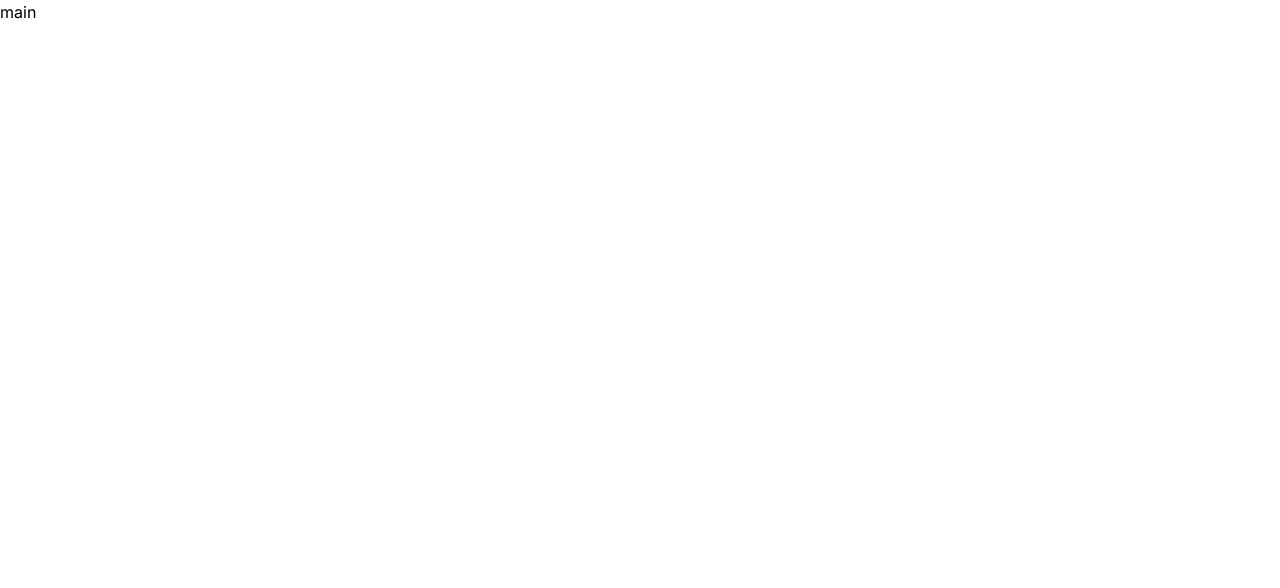
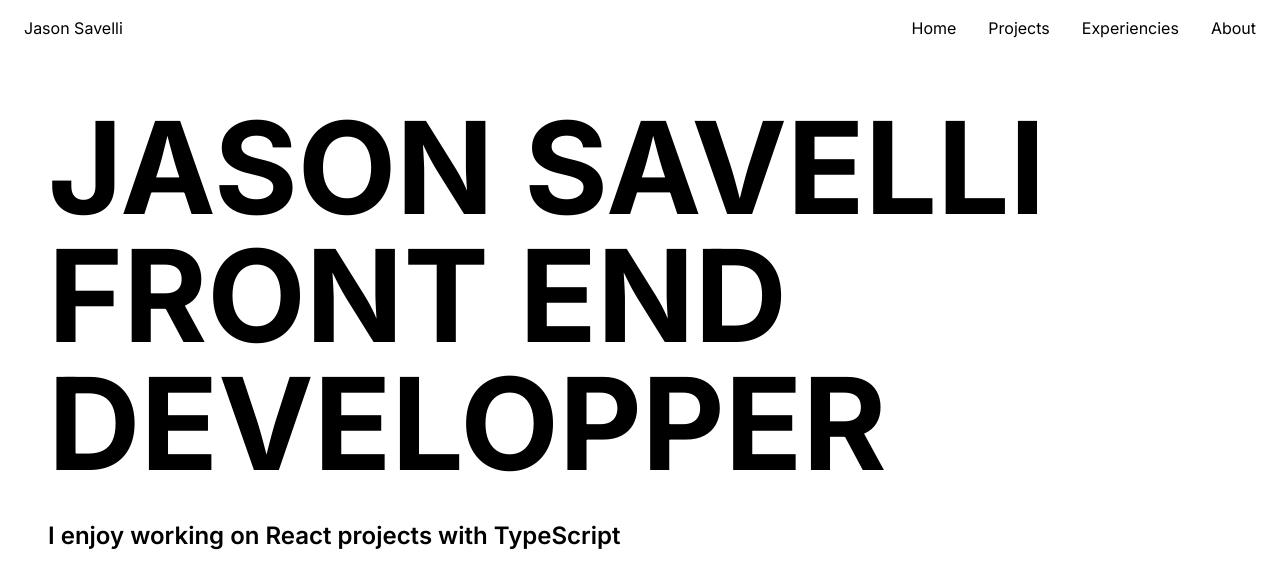
Before and after one commit to Newpoki/portfolio, a Next.js app: page / in a window 1280 px wide. Shown: the top 588 px of the page. Built offline with nearby package versions, Linux system fonts and the light colour scheme.

Commit message:
feat: create home page

```diff
--- /dev/null
+++ b/app/header.tsx
@@ -0,0 +1,14 @@
+export const Header = () => {
+  return (
+    <header className="flex px-6 py-4 justify-between">
+      <h1>Jason Savelli</h1>
+
+      <div className="flex gap-8">
+        <a>Home</a>
+        <a>Projects</a>
+        <a>Experiencies</a>
+        <a>About</a>
+      </div>
+    </header>
+  );
+};
--- a/app/layout.tsx
+++ b/app/layout.tsx
@@ -1,22 +1,22 @@
-import './globals.css'
-import type { Metadata } from 'next'
-import { Inter } from 'next/font/google'
+import "./globals.css";
+import type { Metadata } from "next";
+import { Inter } from "next/font/google";
+import { Header } from "./header";
 
-const inter = Inter({ subsets: ['latin'] })
+const inter = Inter({ subsets: ["latin"] });
 
 export const metadata: Metadata = {
-  title: 'Create Next App',
-  description: 'Generated by create next app',
-}
+  title: "Jason Savelli",
+  description: "My personal portfolio",
+};
 
-export default function RootLayout({
-  children,
-}: {
-  children: React.ReactNode
-}) {
+export default function RootLayout({ children }: { children: React.ReactNode }) {
   return (
     <html lang="en">
-      <body className={inter.className}>{children}</body>
+      <body className={inter.className}>
+        <Header />
+        <main className="px-12 py-12">{children}</main>
+      </body>
     </html>
-  )
+  );
 }
--- a/app/page.tsx
+++ b/app/page.tsx
@@ -1,5 +1,19 @@
-import Image from "next/image";
+import { Metadata } from "next";
+
+export const metadata: Metadata = {
+  title: "Jason Savelli - Home",
+  description: "The home page",
+};
 
 export default function Home() {
-  return <main>main</main>;
+  return (
+    <main>
+      <h1 className="flex flex-col mb-8">
+        <span className="text-9xl font-bold uppercase">Jason Savelli</span>
+        <span className="text-9xl font-bold uppercase">Front End developper</span>
+      </h1>
+
+      <h2 className="text-2xl font-semibold">I enjoy working on React projects with TypeScript</h2>
+    </main>
+  );
 }
```
